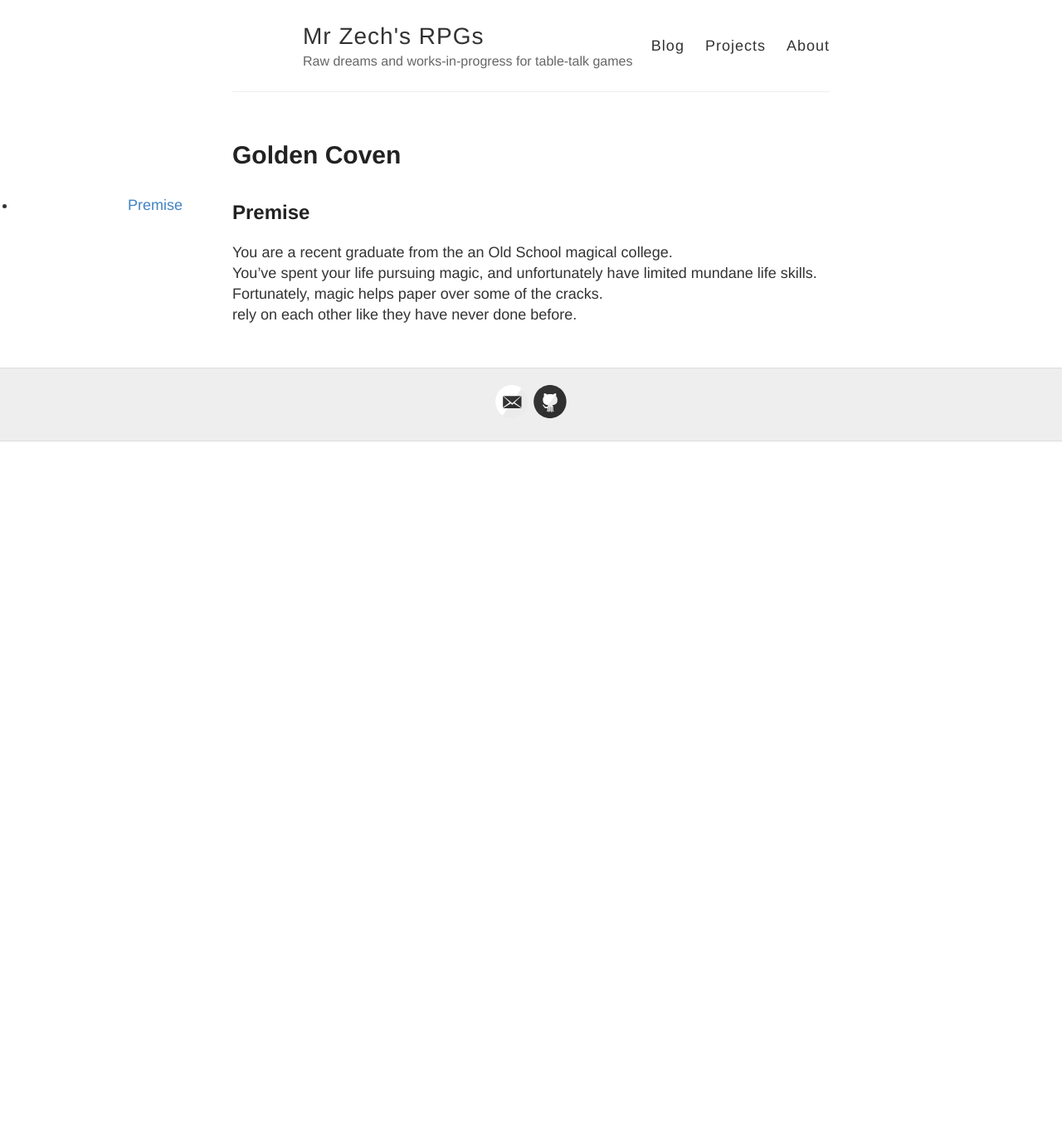
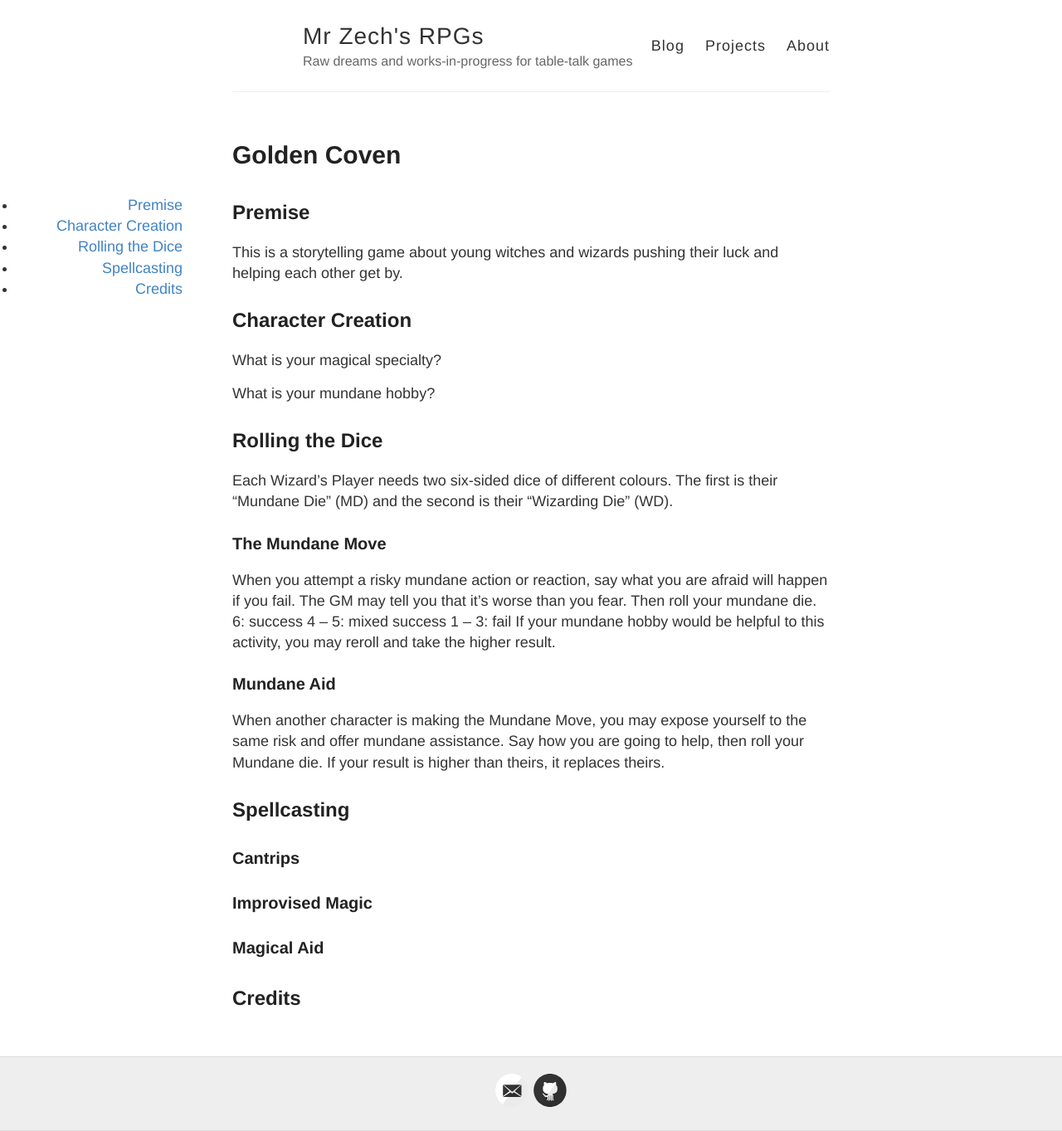
Before and after one commit to zechlau14/zechlau14.github.io, a Jekyll site: the page built from projects/Golden-Coven.md, in a window 1280 px wide. Shown: the whole page at 83% size. Built offline with Jekyll 4.4.1, drawn with Linux system fonts in a browser that asks for light colours; before the commit the page ends 900 px from its top, so only the background shows below that.

Commit message:
Update Golden-Coven.md

```diff
--- a/projects/Golden-Coven.md
+++ b/projects/Golden-Coven.md
@@ -5,7 +5,34 @@ category: fantasy story-game rpg wip witch wizard magic teens teenager
 ---
 
 ## Premise
-You are a recent graduate from the an Old School magical college.
-You've spent your life pursuing magic, and unfortunately have limited mundane life skills.
-Fortunately, magic helps paper over some of the cracks.
-rely on each other like they have never done before.
+This is a storytelling game about young witches and wizards pushing their luck and helping each other get by.
+
+## Character Creation
+
+What is your magical specialty?
+
+What is your mundane hobby?
+
+## Rolling the Dice
+
+Each Wizard's Player needs two six-sided dice of different colours. The first is their "Mundane Die" (MD) and the second is their "Wizarding Die" (WD).
+
+### The Mundane Move
+When you attempt a risky mundane action or reaction, say what you are afraid will happen if you fail. The GM may tell you that it’s worse than you fear. Then roll your mundane die.
+6: success
+4 – 5: mixed success
+1 – 3: fail
+If your mundane hobby would be helpful to this activity, you may reroll and take the higher result.
+
+### Mundane Aid
+When another character is making the Mundane Move, you may expose yourself to the same risk and offer mundane assistance. Say how you are going to help, then roll your Mundane die. If your result is higher than theirs, it replaces theirs.
+
+## Spellcasting
+
+### Cantrips
+
+### Improvised Magic
+
+### Magical Aid
+
+## Credits
```
